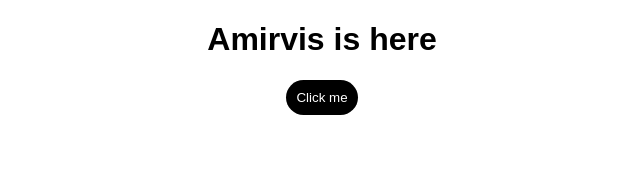
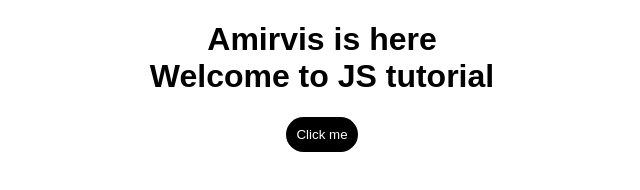
Before and after one commit to Amirvis/JS-tutorial, a plain HTML site: page 1- Introduction/vis.html in a window 1280 px wide. Shown: the whole page, without its empty margins (318-958 px from the left). Drawn offline with Linux system fonts and the light colour scheme.

Commit message:
h1 tag on html file updated

```diff
--- a/1- Introduction/vis.html
+++ b/1- Introduction/vis.html
@@ -27,7 +27,7 @@
     </style>
 </head>
 <body>
-    <h1>Amirvis is here</h1>
+    <h1>Amirvis is here<br>Welcome to JS tutorial</h1>
     <button id="btn" onclick="sayHi()">Click me</button>
 
     <script> function sayHi() {
```
